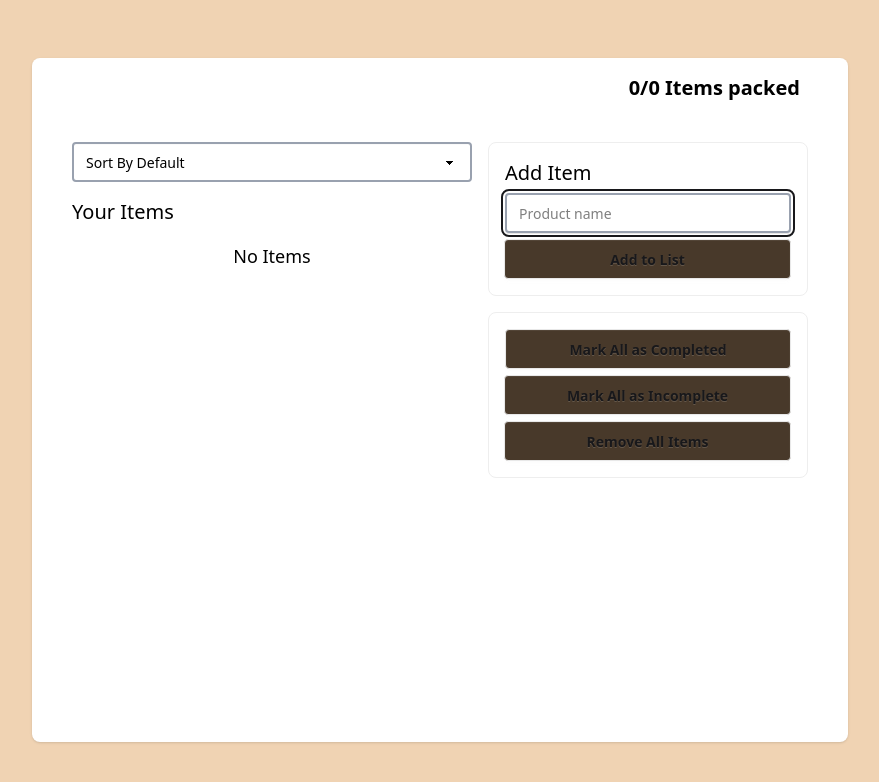
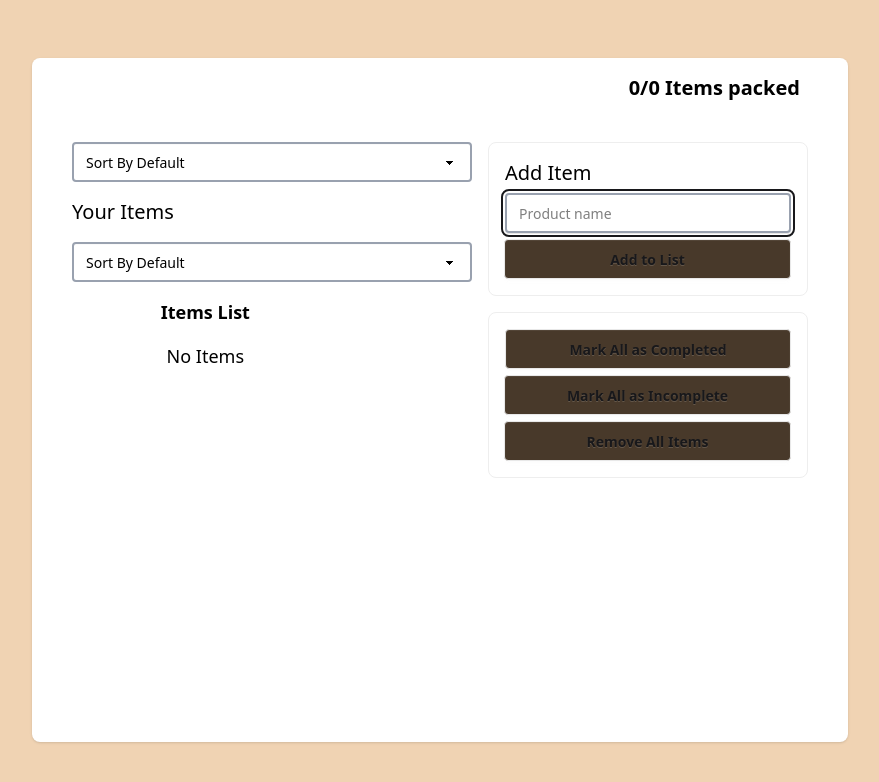
Before and after one commit to jacobferreras/trek-bag, a Next.js app: page / in a window 1280 px wide. Shown: the top 782 px of the page, without its empty margins (200-1079 px from the left). Built offline with nearby package versions, Linux system fonts and the light colour scheme.

Commit message:
Refactor List component to integrate setSortBy from useSortItems and improve structure

```diff
--- a/components/List.tsx
+++ b/components/List.tsx
@@ -1,12 +1,17 @@
 "use client";
 import { useSortItems } from "@/hooks/useSortItems";
 import { ImCross } from "react-icons/im";
+import FilterButton from "./FilterButton";
 
 const List = () => {
-  const { sortItems, handleToggleItems, onDeleteItem } = useSortItems();
+  const { sortItems, setSortBy, handleToggleItems, onDeleteItem } =
+    useSortItems();
 
   return (
     <>
+      <div className="flex flex-col gap-4 w-2/3">
+        <FilterButton setSortBy={setSortBy} />
+        <h1 className="text-lg text-black font-bold text-center">Items List</h1>
         {sortItems.length === 0 && (
           <h1 className="text-lg text-black text-center">No Items</h1>
         )}
@@ -37,6 +42,7 @@ const List = () => {
             </li>
           ))}
         </ul>
+      </div>
     </>
   );
 };
```
Lines whose indentation alone changed are shown as unchanged.
